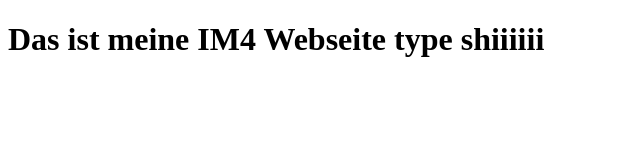
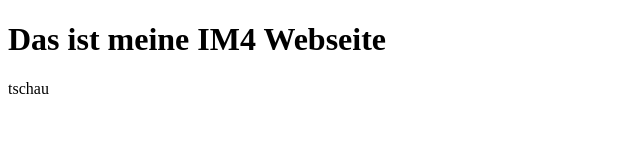
Before and after one commit to alessioamstutz/26FS-IM4-Projektordner, a plain HTML site: page index.html in a window 1280 px wide. Shown: the whole page, without its empty margins (0-640 px from the left). Drawn offline with Linux system fonts and the light colour scheme.

Commit message:
updateindex

```diff
--- a/index.html
+++ b/index.html
@@ -6,6 +6,9 @@
     <title>Document</title>
 </head>
 <body>
-    <h1>Das ist meine IM4 Webseite type shiiiiii</h1>
+    <h1>Das ist meine IM4 Webseite</h1>
+
+    <p>tschau</p>
+
 </body>
 </html>
```
